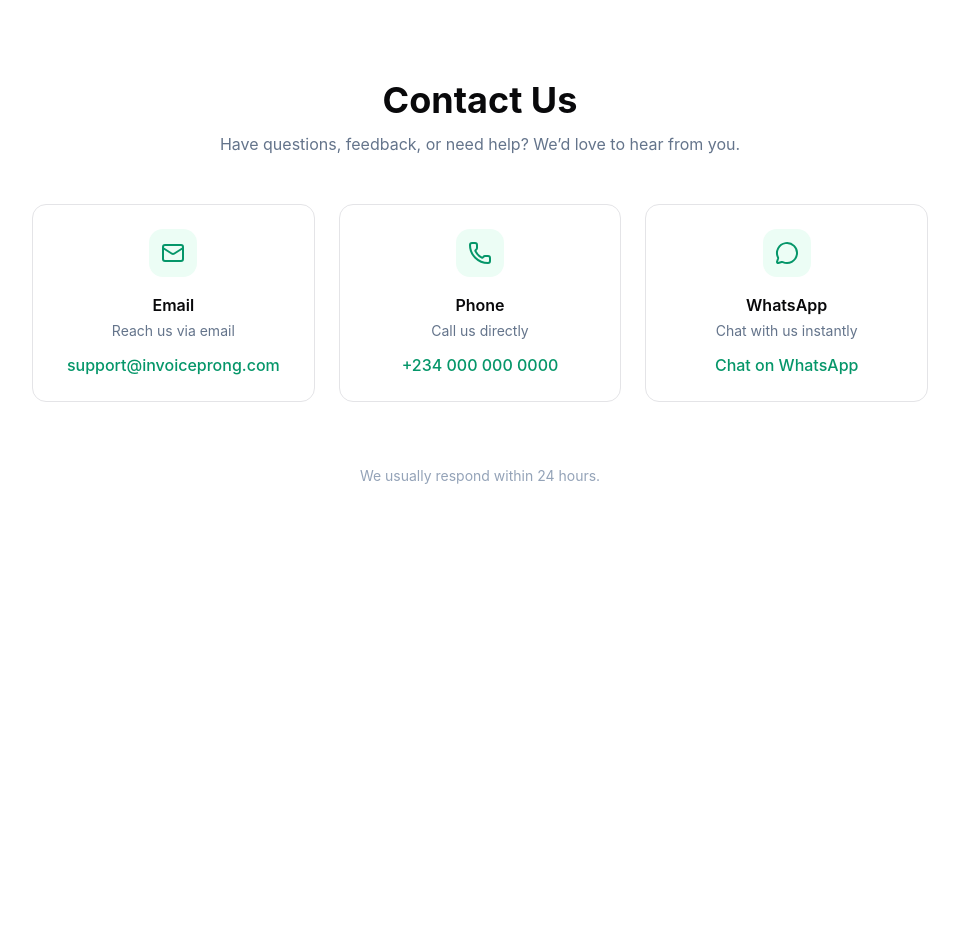
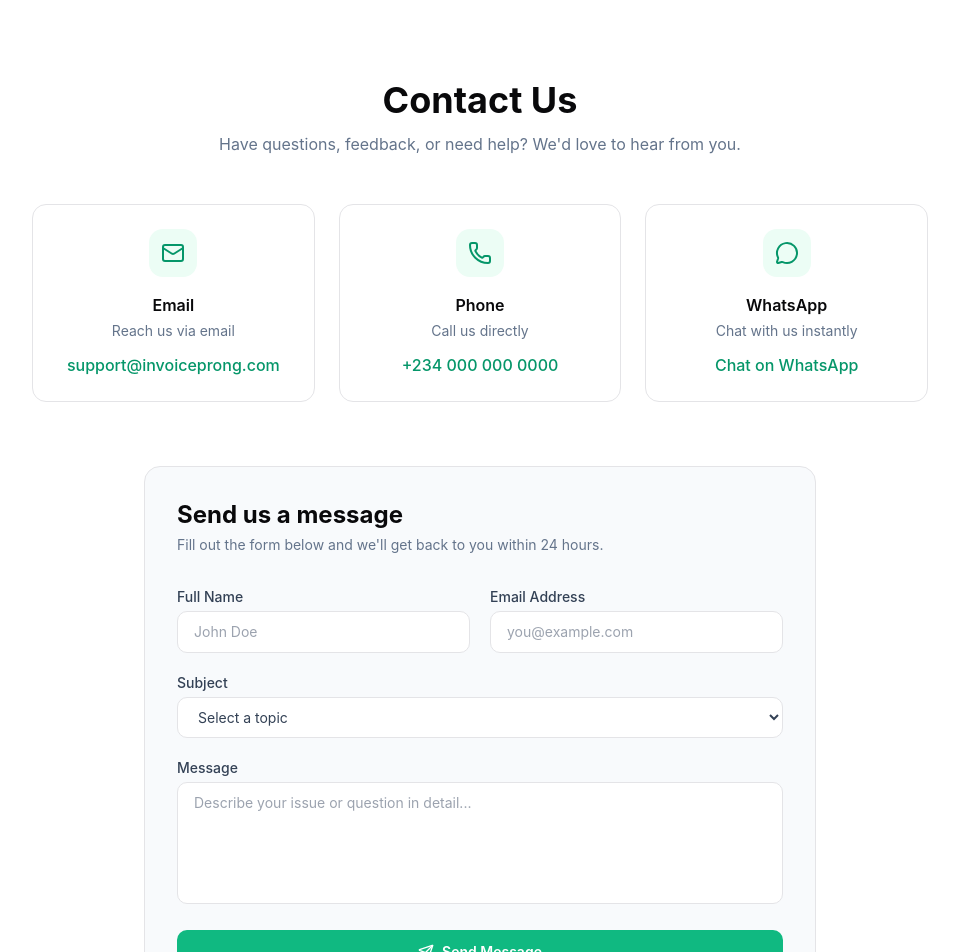
Before and after one commit to jeremiahbwala/invoicepro-ng, a React (Vite) app: page /contact in a window 1280 px wide. Shown: the top 952 px of the page, without its empty margins (160-1119 px from the left). Before the commit the page ends 800 px from the top, so only its background shows below. Built offline with nearby package versions, Linux system fonts and the light colour scheme.

Commit message:
Updaate footer and contact file

```diff
--- a/src/pages/Contact.tsx
+++ b/src/pages/Contact.tsx
@@ -1,6 +1,24 @@
-import { Mail, Phone, MessageCircle } from "lucide-react";
+import { useState } from "react";
+import { Mail, Phone, MessageCircle, Send } from "lucide-react";
 
 export default function Contact() {
+  const [form, setForm] = useState({ name: "", email: "", subject: "", message: "" });
+  const [submitted, setSubmitted] = useState(false);
+
+  const handleChange = (e: React.ChangeEvent<HTMLInputElement | HTMLTextAreaElement | HTMLSelectElement>) => {
+    setForm(prev => ({ ...prev, [e.target.name]: e.target.value }));
+  };
+
+  const handleSubmit = (e: React.FormEvent) => {
+    e.preventDefault();
+    const subject = encodeURIComponent(`[InvoicePro NG] ${form.subject}`);
+    const body = encodeURIComponent(
+      `Name: ${form.name}\nEmail: ${form.email}\n\nMessage:\n${form.message}`
+    );
+    window.location.href = `mailto:invoicepro.ng@gmail.com?subject=${subject}&body=${body}`;
+    setSubmitted(true);
+  };
+
   return (
     <div className="min-h-screen bg-white px-6 md:px-[6%] py-20">
 
@@ -8,44 +26,35 @@ export default function Contact() {
       <div className="max-w-2xl mx-auto text-center">
         <h1 className="text-3xl md:text-4xl font-bold">Contact Us</h1>
         <p className="text-slate-500 mt-3">
-          Have questions, feedback, or need help? We’d love to hear from you.
+          Have questions, feedback, or need help? We'd love to hear from you.
         </p>
       </div>
 
       {/* Contact Options */}
       <div className="grid grid-cols-1 md:grid-cols-3 gap-6 mt-12 max-w-4xl mx-auto">
 
-        {/* Email */}
         <div className="p-6 border rounded-xl text-center hover:shadow-lg transition">
           <div className="w-12 h-12 bg-emerald-50 rounded-xl flex items-center justify-center mx-auto mb-4">
             <Mail className="w-6 h-6 text-emerald-600" />
           </div>
           <h3 className="font-semibold mb-1">Email</h3>
           <p className="text-sm text-slate-500 mb-3">Reach us via email</p>
-          <a
-            href="mailto:charlesjeremiah204@gmail.com"
-            className="text-emerald-600 font-medium hover:underline"
-          >
+          <a href="mailto:support@invoiceprong.com" className="text-emerald-600 font-medium hover:underline">
             support@invoiceprong.com
           </a>
         </div>
 
-        {/* Phone */}
         <div className="p-6 border rounded-xl text-center hover:shadow-lg transition">
           <div className="w-12 h-12 bg-emerald-50 rounded-xl flex items-center justify-center mx-auto mb-4">
             <Phone className="w-6 h-6 text-emerald-600" />
           </div>
           <h3 className="font-semibold mb-1">Phone</h3>
           <p className="text-sm text-slate-500 mb-3">Call us directly</p>
-          <a
-            href="tel:+2348061751301"
-            className="text-emerald-600 font-medium hover:underline"
-          >
+          <a href="tel:+2348061751301" className="text-emerald-600 font-medium hover:underline">
             +234 000 000 0000
           </a>
         </div>
 
-        {/* WhatsApp */}
         <div className="p-6 border rounded-xl text-center hover:shadow-lg transition">
           <div className="w-12 h-12 bg-emerald-50 rounded-xl flex items-center justify-center mx-auto mb-4">
             <MessageCircle className="w-6 h-6 text-emerald-600" />
@@ -64,9 +73,108 @@ export default function Contact() {
 
       </div>
 
+      {/* Contact Form */}
+      <div className="max-w-2xl mx-auto mt-16">
+        <div className="bg-slate-50 border rounded-2xl p-8">
+          <h2 className="text-2xl font-bold mb-1">Send us a message</h2>
+          <p className="text-slate-500 text-sm mb-8">
+            Fill out the form below and we'll get back to you within 24 hours.
+          </p>
+
+          {submitted ? (
+            <div className="text-center py-10">
+              <div className="w-14 h-14 bg-emerald-100 rounded-full flex items-center justify-center mx-auto mb-4">
+                <Send className="w-6 h-6 text-emerald-600" />
+              </div>
+              <h3 className="text-lg font-semibold mb-2">Message Sent!</h3>
+              <p className="text-slate-500 text-sm">
+                Thanks for reaching out. We'll respond to your email within 24 hours.
+              </p>
+              <button
+                onClick={() => { setSubmitted(false); setForm({ name: "", email: "", subject: "", message: "" }); }}
+                className="mt-6 text-emerald-600 font-medium hover:underline text-sm"
+              >
+                Send another message
+              </button>
+            </div>
+          ) : (
+            <form onSubmit={handleSubmit} className="space-y-5">
+
+              <div className="grid grid-cols-1 sm:grid-cols-2 gap-5">
+                <div>
+                  <label className="block text-sm font-medium text-slate-700 mb-1">Full Name</label>
+                  <input
+                    name="name"
+                    type="text"
+                    required
+                    placeholder="John Doe"
+                    value={form.name}
+                    onChange={handleChange}
+                    className="w-full border rounded-lg px-4 py-2.5 text-sm outline-none focus:ring-2 focus:ring-emerald-400 bg-white"
+                  />
+                </div>
+                <div>
+                  <label className="block text-sm font-medium text-slate-700 mb-1">Email Address</label>
+                  <input
+                    name="email"
+                    type="email"
+                    required
+                    placeholder="you@example.com"
+                    value={form.email}
+                    onChange={handleChange}
+                    className="w-full border rounded-lg px-4 py-2.5 text-sm outline-none focus:ring-2 focus:ring-emerald-400 bg-white"
+                  />
+                </div>
+              </div>
+
+              <div>
+                <label className="block text-sm font-medium text-slate-700 mb-1">Subject</label>
+                <select
+                  name="subject"
+                  required
+                  value={form.subject}
+                  onChange={handleChange}
+                  className="w-full border rounded-lg px-4 py-2.5 text-sm outline-none focus:ring-2 focus:ring-emerald-400 bg-white text-slate-700"
+                >
+                  <option value="">Select a topic</option>
+                  <option value="General Inquiry">General Inquiry</option>
+                  <option value="Technical Support">Technical Support</option>
+                  <option value="Billing & Pricing">Billing & Pricing</option>
+                  <option value="Feature Request">Feature Request</option>
+                  <option value="Bug Report">Bug Report</option>
+                  <option value="Partnership">Partnership</option>
+                </select>
+              </div>
+
+              <div>
+                <label className="block text-sm font-medium text-slate-700 mb-1">Message</label>
+                <textarea
+                  name="message"
+                  required
+                  rows={5}
+                  placeholder="Describe your issue or question in detail..."
+                  value={form.message}
+                  onChange={handleChange}
+                  className="w-full border rounded-lg px-4 py-2.5 text-sm outline-none focus:ring-2 focus:ring-emerald-400 bg-white resize-none"
+                />
+              </div>
+
+              <button
+                type="submit"
+                className="w-full bg-emerald-500 hover:bg-emerald-600 text-white py-3 rounded-lg font-semibold text-sm flex items-center justify-center gap-2"
+              >
+                <Send className="w-4 h-4" />
+                Send Message
+              </button>
+
+            </form>
+          )}
+        </div>
+      </div>
+
       {/* Footer Note */}
-      <div className="text-center mt-16 text-sm text-slate-400">
-        We usually respond within 24 hours.
+      <div className="text-center mt-12 text-sm text-slate-400">
+        We usually respond within 24 hours. For urgent issues, use WhatsApp.
       </div>
 
     </div>
--- a/src/pages/Home.tsx
+++ b/src/pages/Home.tsx
@@ -1,7 +1,7 @@
 import heroImage from "../assets/hero-image.png";
 import invoiceAction from "../assets/invoice-action.png";
 import { Receipt } from 'lucide-react';
-import { FileText, Users, LayoutDashboard, Download, Smartphone, ShieldCheck, Facebook, Twitter, Linkedin } from 'lucide-react';
+import { FileText, Users, LayoutDashboard, Download, Smartphone, ShieldCheck, Twitter, Linkedin } from 'lucide-react';
 
 
 interface HomeProps {
@@ -212,11 +212,7 @@ export default function Home({ businessName, onGetStarted, onContact, onFeedback
             </div>
             <p className="text-sm text-emerald-100">Built by <span className="text-white font-medium">StratosCore</span></p>
             <div className="flex gap-3 mt-4">
-              <a href="https://www.facebook.com/profile.php?id=61578772844034" target="_blank" rel="noopener noreferrer"
-                className="w-8 h-8 bg-white/20 hover:bg-white/30 rounded-md flex items-center justify-center transition-colors">
-                <Facebook className="w-4 h-4 text-white" />
-              </a>
-              <a href="https://x.com/charl11428" target="_blank" rel="noopener noreferrer"
+              <a href="https://x.com/BwalaCharl42549" target="_blank" rel="noopener noreferrer"
                 className="w-8 h-8 bg-white/20 hover:bg-white/30 rounded-md flex items-center justify-center transition-colors">
                 <Twitter className="w-4 h-4 text-white" />
               </a>
```
